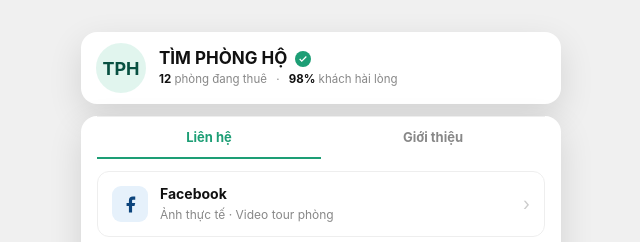
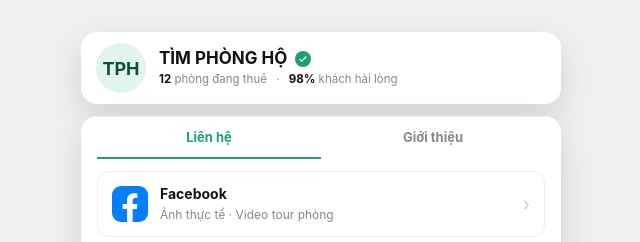
Before and after one commit to LTA-99/TIMPHONGHO.COM, a website: page frontend/index.html in a window 1280 px wide. Shown: the top 242 px of the page, without its empty margins (319-959 px from the left). Drawn offline with Linux system fonts and the light colour scheme.

Commit message:
Use image for Facebook icon

```diff
--- a/frontend/assets/css/styles.css
+++ b/frontend/assets/css/styles.css
@@ -232,6 +232,14 @@ button {
   height: 19px;
 }
 
+.link-icon img {
+  width: 100%;
+  height: 100%;
+  display: block;
+  border-radius: inherit;
+  object-fit: cover;
+}
+
 .tone-blue {
   background: var(--blue-soft);
   color: var(--blue-ink);
--- a/frontend/assets/js/script.js
+++ b/frontend/assets/js/script.js
@@ -35,18 +35,22 @@ const renderLinks = (links) => {
   if (!list) return;
 
   list.innerHTML = links
-    .map(
-      (link) => `
+    .map((link) => {
+      const icon = link.image
+        ? `<img src="${link.image}" alt="" />`
+        : icons[link.icon] || icons.chat;
+
+      return `
         <a class="link-card" href="${link.url}" target="_blank" rel="noreferrer">
-          <span class="link-icon tone-${link.tone || "green"}">${icons[link.icon] || icons.chat}</span>
+          <span class="link-icon tone-${link.tone || "green"}">${icon}</span>
           <span class="link-body">
             <strong>${link.name}</strong>
             <small>${link.description}</small>
           </span>
           <span class="arrow" aria-hidden="true">›</span>
         </a>
-      `,
-    )
+      `;
+    })
     .join("");
 };
 
--- a/frontend/data/profile.json
+++ b/frontend/data/profile.json
@@ -14,6 +14,7 @@
       "name": "Facebook",
       "description": "Ảnh thực tế · Video tour phòng",
       "url": "https://www.facebook.com/share/1DepLYhYbo/?mibextid=wwXIfr",
+      "image": "./assets/images/facebook.jpg",
       "icon": "facebook",
       "tone": "blue"
     },
```
Also changed, not shown: frontend/assets/images/facebook.jpg (added).
